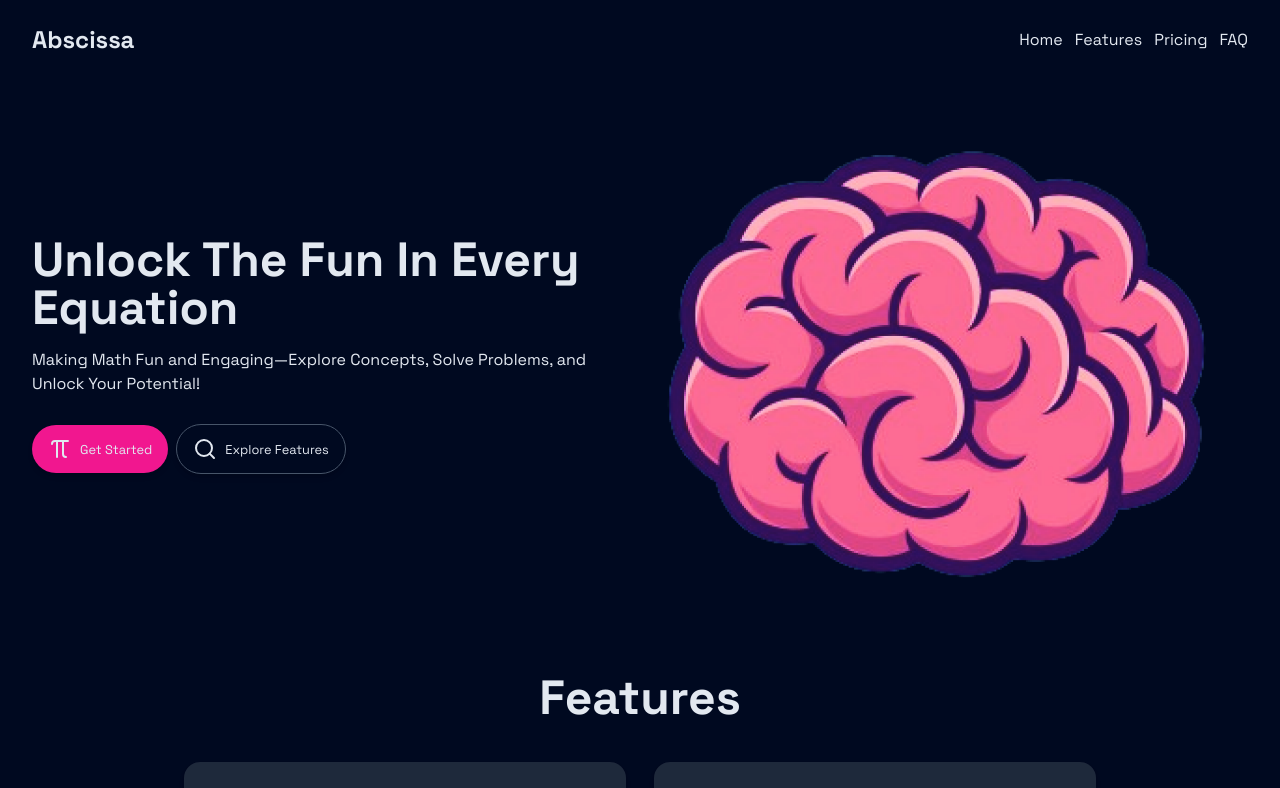
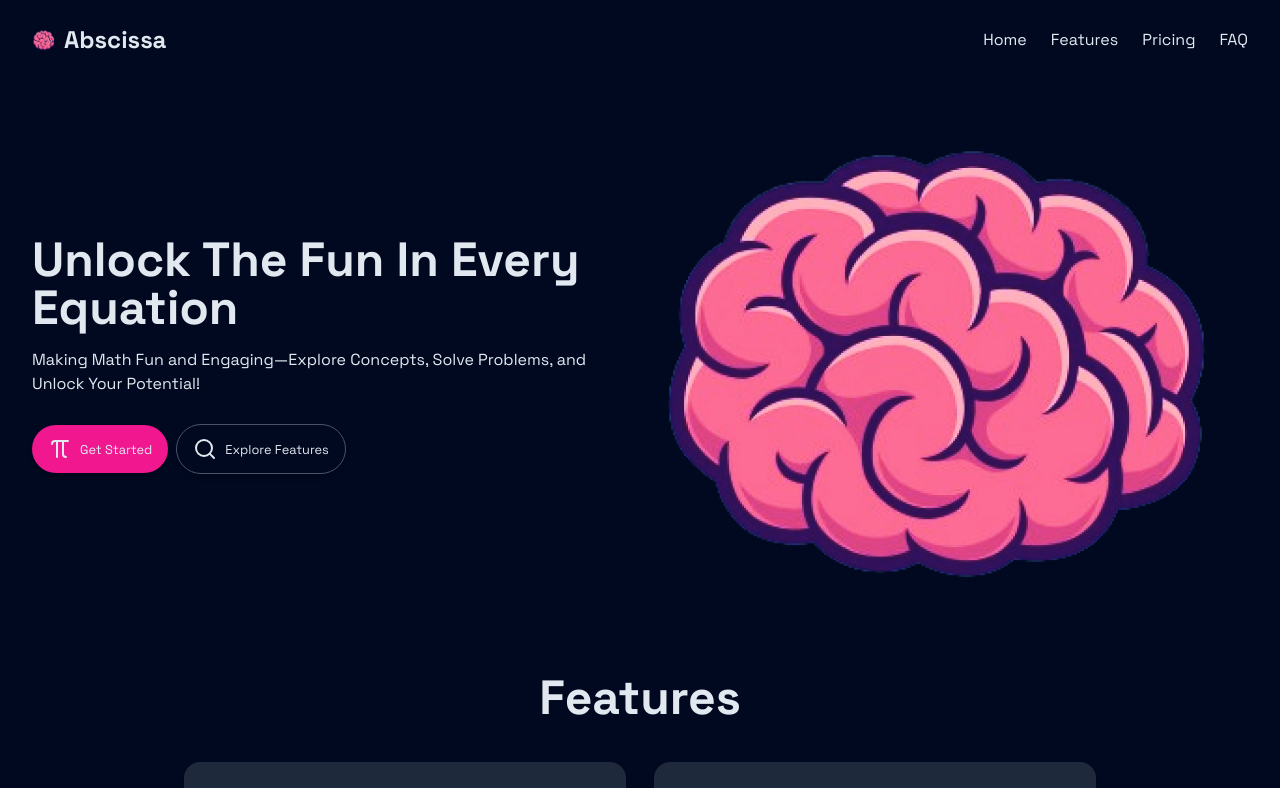
Before and after one commit to fisayo-dev/abscissa, a React (Vite) app in the folder frontend/: page / in a window 1280 px wide. Shown: the top 788 px of the page. Built offline with nearby package versions, Linux system fonts and the light colour scheme; some icons are missing.

Commit message:
style: modified header

```diff
--- a/frontend/src/components/Header.jsx
+++ b/frontend/src/components/Header.jsx
@@ -1,11 +1,16 @@
 import { Link } from "react-router-dom";
+import brain_svg from "../assets/brain_svg.png";
+
 
 const Header = () => {
   return (
     <div className="app-container py-6">
       <div className="flex items-center justify-between">
+        <div className="flex items-center gap-2">
+          <img src={brain_svg} alt="" className="h-6 w-6"/>
         <Link to='/' className="text-2xl font-extrabold">Abscissa</Link>
-        <div className="hidden md:flex items-center gap-3">
+        </div>
+        <div className="hidden md:flex items-center gap-6">
           <Link className="hover:text-white">Home</Link>
           <Link className="hover:text-white">Features</Link>
           <Link className="hover:text-white">Pricing</Link>
```
